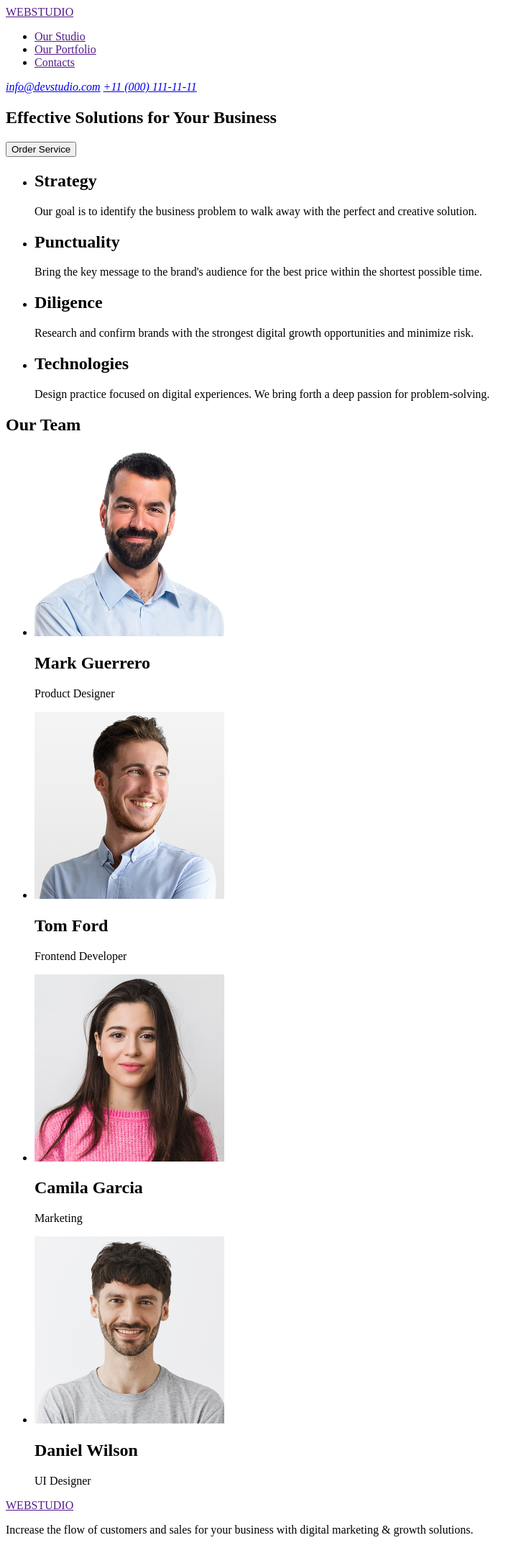
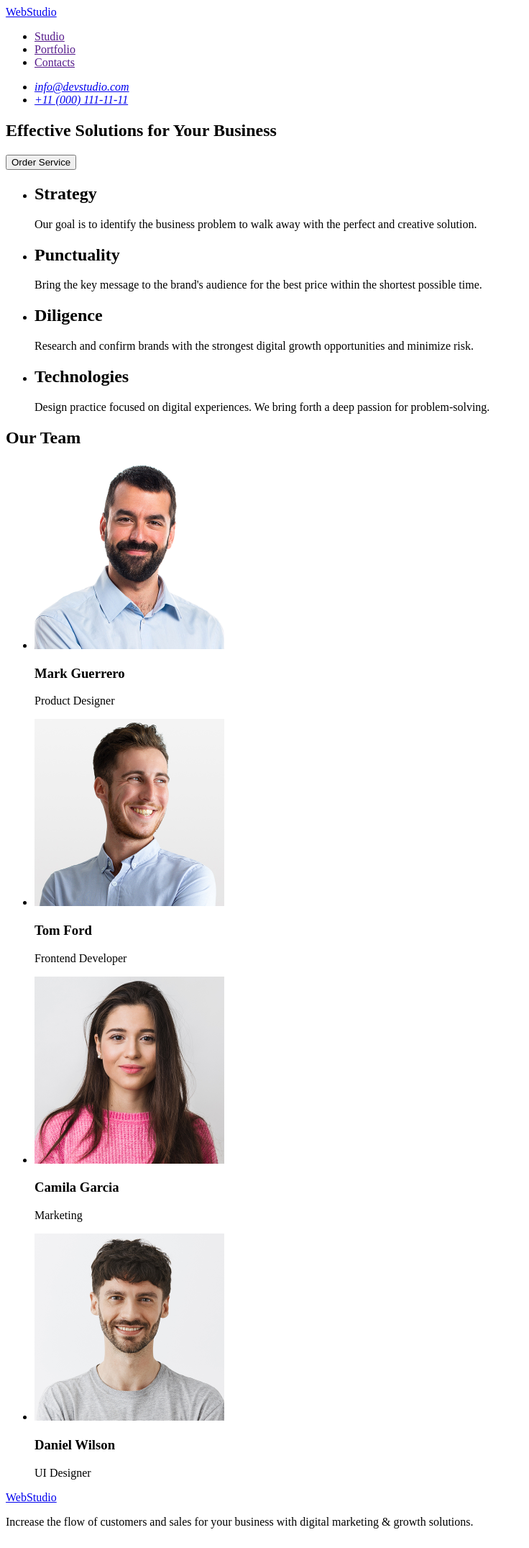
Before and after one commit to olabielore/goit-markup-hw-01, a plain HTML site: page index.html in a window 1280 px wide. Shown: the whole page at 72% size, without its empty margins (0-736 px from the left). Drawn offline with Linux system fonts and the light colour scheme.

Commit message:
fix some problems

```diff
--- a/index.html
+++ b/index.html
@@ -8,17 +8,19 @@
   <body>
     <header>
       <nav>
-        <a href="">WEBSTUDIO</a>
+        <a href="./index.html">WebStudio</a>
         <ul>
-          <li><a href="">Our Studio</a></li>
-          <li><a href="">Our Portfolio</a></li>
+          <li><a href="">Studio</a></li>
+          <li><a href="">Portfolio</a></li>
           <li><a href="">Contacts</a></li>
         </ul>
+      <address>
+        <ul>
+          <li><a href="mailto:info@devstudio.com">info@devstudio.com</a></li>
+          <li><a href="tel:+110001111111">+11 (000) 111-11-11</a></li>
+        </ul>
+      </address>
       </nav>
-      <address>
-        <a href="mailto:info@devstudio.com">info@devstudio.com</a>
-        <a href="tel:+110001111111">+11 (000) 111-11-11</a>
-      </address>
     </header>
 
     <main>
@@ -66,42 +68,42 @@
         <ul>
           <li>
             <img
-              src="images/mark.jpg"
+              src="./images/mark.jpg"
               alt="Mark Guerrero"
               width="264"
               height="260"
             />
-            <h2>Mark Guerrero</h2>
+            <h3>Mark Guerrero</h3>
             <p>Product Designer</p>
           </li>
           <li>
             <img
-              src="images/tom.jpg"
+              src="./images/tom.jpg"
               alt="Mark Guerrero"
               width="264"
               height="260"
             />
-            <h2>Tom Ford</h2>
+            <h3>Tom Ford</h3>
             <p>Frontend Developer</p>
           </li>
           <li>
             <img
-              src="images/camila.jpg"
+              src="./images/camila.jpg"
               alt="Mark Guerrero"
               width="264"
               height="260"
             />
-            <h2>Camila Garcia</h2>
+            <h3>Camila Garcia</h3>
             <p>Marketing</p>
           </li>
           <li>
             <img
-              src="images/daniel.jpg"
+              src="./images/daniel.jpg"
               alt="Mark Guerrero"
               width="264"
               height="260"
             />
-            <h2>Daniel Wilson</h2>
+            <h3>Daniel Wilson</h3>
             <p>UI Designer</p>
           </li>
         </ul>
@@ -109,7 +111,7 @@
     </main>
 
     <footer>
-      <a href="">WEBSTUDIO</a>
+      <a href="./index.html">WebStudio</a>
       <p>
         Increase the flow of customers and sales for your business with digital
         marketing & growth solutions.
```
